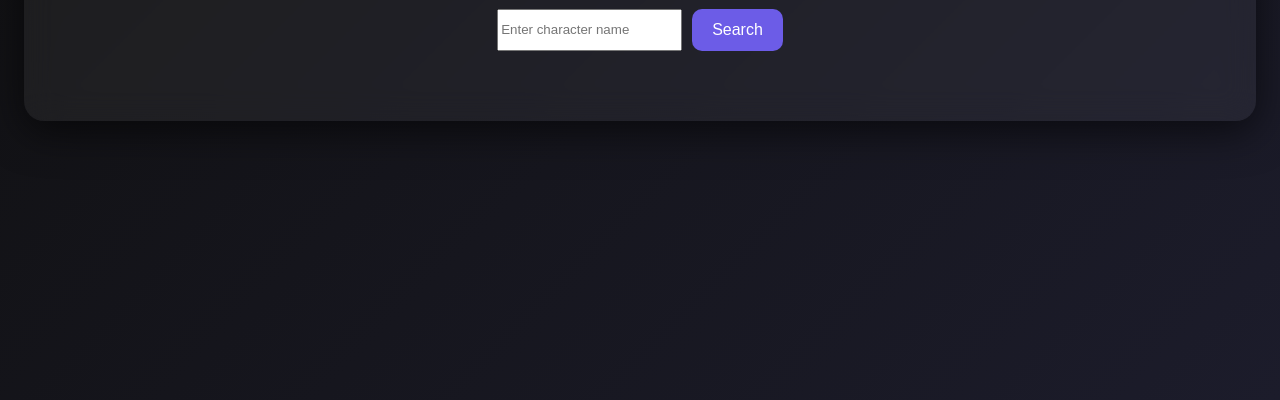
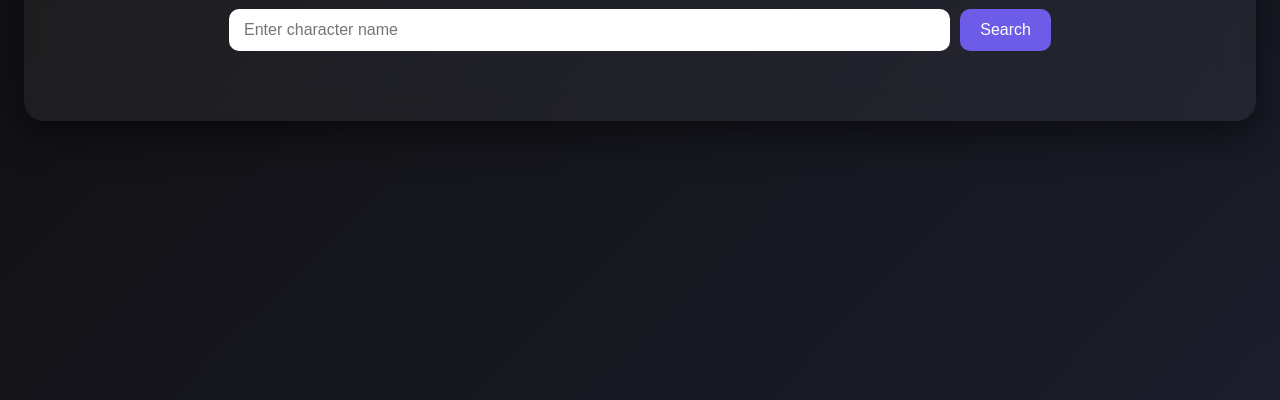
Before and after one commit to Grimgles/EditionViewer, a plain HTML site: page index.html in a window 1280 px wide. Shown: the part 400-800 px from the top of the page. Drawn offline with Linux system fonts and the light colour scheme.

Commit message:
Update index.html

```diff
--- a/index.html
+++ b/index.html
@@ -101,10 +101,10 @@
 <body>
 <div class="container">
     <h1>Edition Viewer</h1>
-    <div class="search-box">
-        <input type="text" id="characterInput" placeholder="Enter character name">
-        <button onclick="searchEditions()">Search</button>
-    </div>
+    <form class="search-box" onsubmit="event.preventDefault(); searchEditions();">
+        <input type="text" id="characterInput" class="input" placeholder="Enter character name">
+        <button type="submit">Search</button>
+    </form>
     <div id="results" class="grid"></div>
 </div>
 
@@ -188,4 +188,5 @@ function imageExists(url) {
 }
 </script>
 </body>
+
 </html>
```
